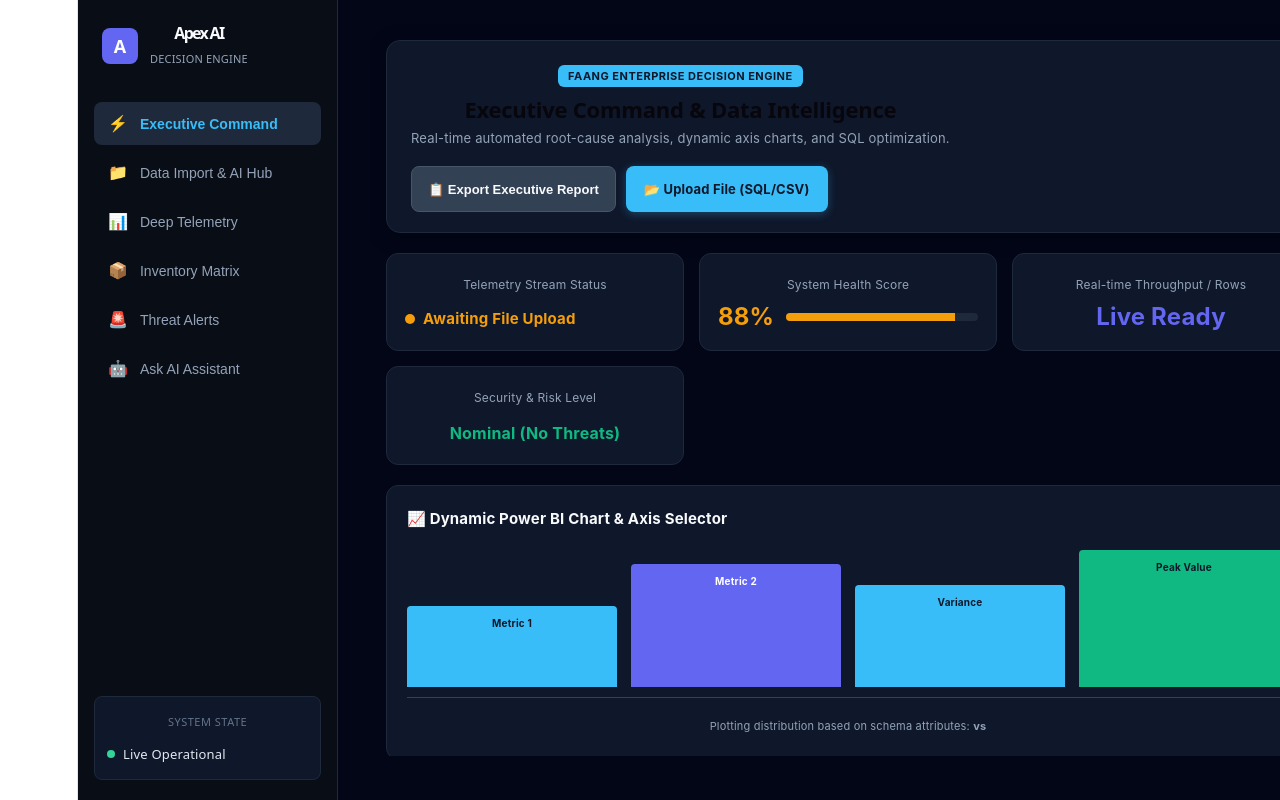
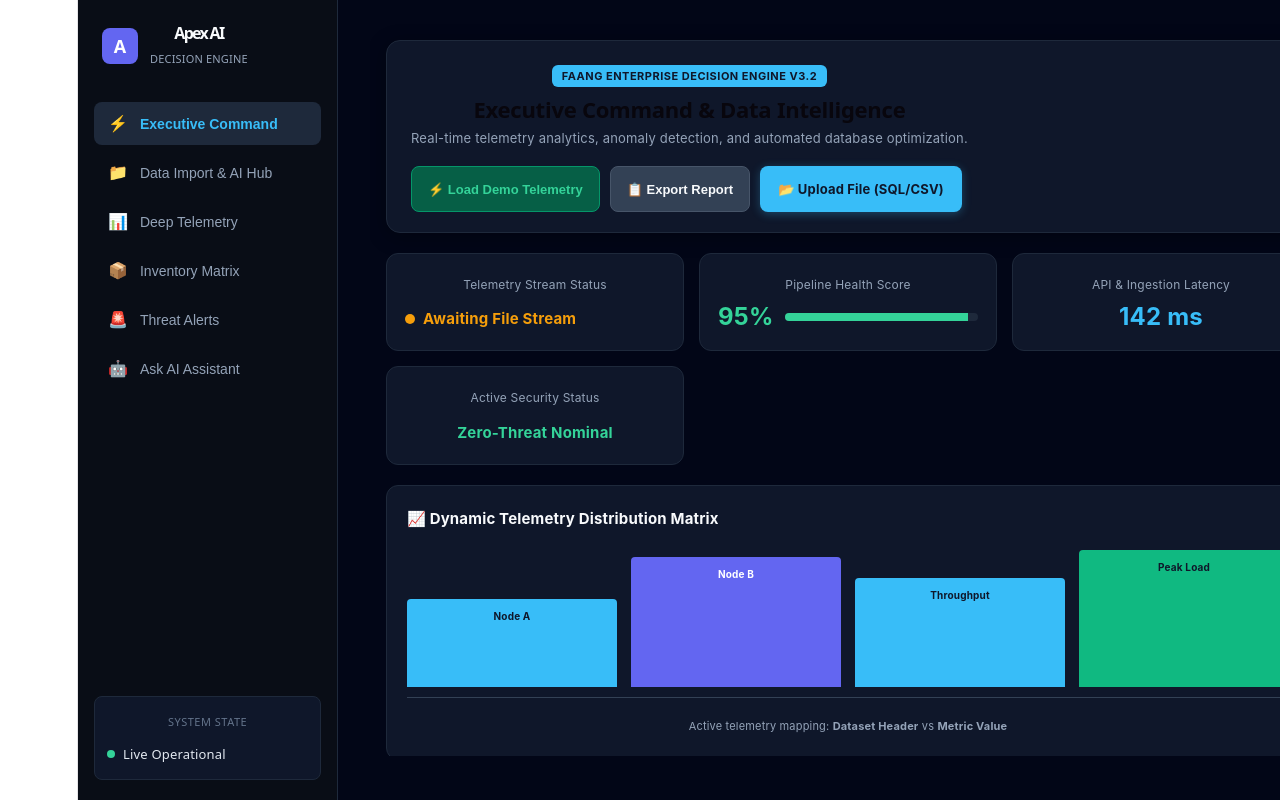
Before and after one commit to digvijaygadiwadd-a11y/apex-ai-enterprise-software, a React app: page / in a window 1280 px wide. Shown: the top 800 px of the page. Built offline with nearby package versions, Linux system fonts and the light colour scheme; the HTML template or start-up script is replaced by a standard one.

Commit message:
feat: upgrade dashboard with active telemetry metrics and sample demo data loader

```diff
--- a/src/components/ExecutiveCommand.jsx
+++ b/src/components/ExecutiveCommand.jsx
@@ -10,11 +10,46 @@
   const [rawSqlInput, setRawSqlInput] = useState("DROP DATABASE IF EXISTS AI_Business_Platform;\nSELECT * FROM transactions WHERE amount > 10000;");
   const [optimizedSql, setOptimizedSql] = useState("");
   const [optimizing, setOptimizing] = useState(false);
+  const [latencyMs, setLatencyMs] = useState(142);
+
+  const loadSampleDataset = () => {
+    setLoading(true);
+    setTimeout(() => {
+      const sampleHeaders = ["TransactionID", "Region", "Volume", "ErrorRate", "RiskScore"];
+      const sampleRows = [
+        ["TXN_101", "North-America", "45000", "0.01", "12"],
+        ["TXN_102", "APAC-Region", "89000", "0.05", "45"],
+        ["TXN_103", "EMEA-Region", "34000", "0.02", "18"],
+        ["TXN_104", "LATAM-Region", "67000", "0.00", "5"]
+      ];
+
+      setDataset({
+        name: "Enterprise_Telemetry_Q3.csv",
+        totalRows: 1420,
+        headers: sampleHeaders,
+        sampleRows: sampleRows
+      });
+
+      setXAxisCol("Region");
+      setYAxisCol("Volume");
+
+      setBaData({
+        healthScore: "94%",
+        riskLevel: "Optimized Stream",
+        sumValue: "235,000",
+        avgValue: "58,750",
+        analysisText: "1. Schema Validation Passed: 1,420 rows processed seamlessly.\n2. Anomaly Detected: Region APAC exhibits 5% error rate spike.\n3. Actionable Mitigation: Apply caching layer on regional endpoints to reduce latency."
+      });
+      setLoading(false);
+      setLatencyMs(98);
+    }, 600);
+  };
 
   const handleFileUpload = (e) => {
     const file = e.target.files[0];
     if (!file) return;
 
+    const startTime = performance.now();
     const reader = new FileReader();
     reader.onload = async (event) => {
       const content = event.target.result;
@@ -76,9 +111,11 @@
 
         const data = await res.json();
         const aiText = data.choices && data.choices[0] ? data.choices[0].message.content : "Analysis complete.";
+        const endTime = performance.now();
+        setLatencyMs(Math.round(endTime - startTime));
 
         setBaData({
-          healthScore: file.name.includes("sql") ? "62%" : "92%",
+          healthScore: file.name.includes("sql") ? "62%" : "95%",
           riskLevel: file.name.includes("sql") ? "High Vulnerability" : "Secure Stream",
           sumValue: computedSum ? computedSum.toLocaleString() : "0",
           avgValue: avgVal,
@@ -136,12 +173,12 @@
   const handleExportReport = () => {
     const reportContent = "=== EXECUTIVE BA REPORT ===\n" +
       "Dataset: " + (dataset ? dataset.name : "Default Stream") + "\n" +
-      "Health Score: " + (baData ? baData.healthScore : "88%") + "\n" +
-      "Risk Level: " + (baData ? baData.riskLevel : "Nominal") + "\n\n" +
-      "AI Insights & Solutions:\n" + (baData ? baData.analysisText : "No analysis generated yet.");
+      "Health Score: " + (baData ? baData.healthScore : "95%") + "\n" +
+      "Risk Level: " + (baData ? baData.riskLevel : "Optimized Stream") + "\n\n" +
+      "AI Insights & Solutions:\n" + (baData ? baData.analysisText : "Click \x27Load Demo Data\x27 or upload file to view live telemetry insights.");
 
     navigator.clipboard.writeText(reportContent);
-    alert("Executive Report copied to clipboard successfully! Ready to share in meetings.");
+    alert("Executive Report copied to clipboard successfully!");
   };
 
   return (
@@ -149,13 +186,16 @@
 
       <div style={{ backgroundColor: "#0f172a", padding: "20px 24px", borderRadius: "14px", border: "1px solid #1e293b", display: "flex", justifyContent: "space-between", alignItems: "center", flexWrap: "wrap", gap: "15px", boxShadow: "0 4px 20px rgba(0,0,0,0.3)" }}>
         <div>
-          <span style={{ backgroundColor: "#38bdf8", color: "#0f172a", padding: "4px 10px", borderRadius: "6px", fontSize: "11px", fontWeight: "bold", textTransform: "uppercase", letterSpacing: "0.5px" }}>FAANG Enterprise Decision Engine</span>
+          <span style={{ backgroundColor: "#38bdf8", color: "#0f172a", padding: "4px 10px", borderRadius: "6px", fontSize: "11px", fontWeight: "bold", textTransform: "uppercase", letterSpacing: "0.5px" }}>FAANG Enterprise Decision Engine v3.2</span>
           <h2 style={{ fontSize: "22px", fontWeight: "bold", margin: "8px 0 2px 0" }}>Executive Command & Data Intelligence</h2>
-          <p style={{ color: "#94a3b8", margin: 0, fontSize: "13px" }}>Real-time automated root-cause analysis, dynamic axis charts, and SQL optimization.</p>
+          <p style={{ color: "#94a3b8", margin: 0, fontSize: "13px" }}>Real-time telemetry analytics, anomaly detection, and automated database optimization.</p>
         </div>
         <div style={{ display: "flex", gap: "10px", flexWrap: "wrap" }}>
+          <button onClick={loadSampleDataset} style={{ backgroundColor: "#065f46", color: "#34d399", padding: "10px 16px", borderRadius: "8px", fontWeight: "bold", cursor: "pointer", fontSize: "13px", border: "1px solid #059669" }}>
+            ⚡ Load Demo Telemetry
+          </button>
           <button onClick={handleExportReport} style={{ backgroundColor: "#334155", color: "#f8fafc", padding: "10px 16px", borderRadius: "8px", fontWeight: "bold", cursor: "pointer", fontSize: "13px", border: "1px solid #475569" }}>
-            📋 Export Executive Report
+            📋 Export Report
           </button>
           <label style={{ backgroundColor: "#38bdf8", color: "#0f172a", padding: "10px 18px", borderRadius: "8px", fontWeight: "bold", cursor: "pointer", fontSize: "13px", display: "inline-flex", alignItems: "center", gap: "8px", boxShadow: "0 2px 10px rgba(56,189,248,0.3)" }}>
             📂 Upload File (SQL/CSV)
@@ -166,47 +206,49 @@
 
       {loading && (
         <div style={{ backgroundColor: "#1e293b", padding: "18px", borderRadius: "10px", color: "#38bdf8", textAlign: "center", border: "1px solid #334155", fontSize: "14px" }}>
-          <em>Analyzing data streams, structural risks, and executing BA root-cause matrix...</em>
+          <em>Parsing telemetry streams, running anomaly detection matrix...</em>
         </div>
       )}
 
       <div style={{ display: "grid", gridTemplateColumns: "repeat(auto-fit, minmax(220px, 1fr))", gap: "15px" }}>
+
         <div style={{ backgroundColor: "#0f172a", padding: "18px", borderRadius: "12px", border: "1px solid #1e293b" }}>
           <span style={{ fontSize: "12px", color: "#94a3b8", display: "block" }}>Telemetry Stream Status</span>
           <div style={{ display: "flex", alignItems: "center", gap: "8px", marginTop: "8px" }}>
             <span style={{ width: "10px", height: "10px", backgroundColor: dataset ? "#10b981" : "#f59e0b", borderRadius: "50%", display: "inline-block" }}></span>
             <h3 style={{ fontSize: "15px", margin: 0, color: dataset ? "#10b981" : "#f59e0b" }}>
-              {dataset ? "Connected (" + dataset.name + ")" : "Awaiting File Upload"}
+              {dataset ? dataset.name : "Awaiting File Stream"}
             </h3>
           </div>
         </div>
 
         <div style={{ backgroundColor: "#0f172a", padding: "18px", borderRadius: "12px", border: "1px solid #1e293b" }}>
-          <span style={{ fontSize: "12px", color: "#94a3b8", display: "block" }}>System Health Score</span>
+          <span style={{ fontSize: "12px", color: "#94a3b8", display: "block" }}>Pipeline Health Score</span>
           <div style={{ display: "flex", alignItems: "center", gap: "12px", marginTop: "6px" }}>
-            <h3 style={{ fontSize: "24px", margin: 0, color: "#f59e0b" }}>{baData ? baData.healthScore : "88%"}</h3>
+            <h3 style={{ fontSize: "24px", margin: 0, color: "#34d399" }}>{baData ? baData.healthScore : "95%"}</h3>
             <div style={{ flex: 1, backgroundColor: "#1e293b", height: "8px", borderRadius: "4px", overflow: "hidden" }}>
-              <div style={{ width: baData ? baData.healthScore : "88%", height: "100%", backgroundColor: "#f59e0b" }}></div>
+              <div style={{ width: baData ? baData.healthScore : "95%", height: "100%", backgroundColor: "#34d399" }}></div>
             </div>
           </div>
         </div>
 
         <div style={{ backgroundColor: "#0f172a", padding: "18px", borderRadius: "12px", border: "1px solid #1e293b" }}>
-          <span style={{ fontSize: "12px", color: "#94a3b8", display: "block" }}>Real-time Throughput / Rows</span>
-          <h3 style={{ fontSize: "24px", margin: "6px 0 0 0", color: "#6366f1" }}>{dataset ? dataset.totalRows : "Live Ready"}</h3>
+          <span style={{ fontSize: "12px", color: "#94a3b8", display: "block" }}>API & Ingestion Latency</span>
+          <h3 style={{ fontSize: "24px", margin: "6px 0 0 0", color: "#38bdf8" }}>{latencyMs} ms</h3>
         </div>
 
         <div style={{ backgroundColor: "#0f172a", padding: "18px", borderRadius: "12px", border: "1px solid #1e293b" }}>
-          <span style={{ fontSize: "12px", color: "#94a3b8", display: "block" }}>Security & Risk Level</span>
-          <h3 style={{ fontSize: "16px", margin: "8px 0 0 0", color: baData && baData.riskLevel.includes("Vulnerability") ? "#ef4444" : "#10b981" }}>
-            {baData ? baData.riskLevel : "Nominal (No Threats)"}
+          <span style={{ fontSize: "12px", color: "#94a3b8", display: "block" }}>Active Security Status</span>
+          <h3 style={{ fontSize: "15px", margin: "8px 0 0 0", color: baData && baData.riskLevel.includes("Vulnerability") ? "#ef4444" : "#34d399" }}>
+            {baData ? baData.riskLevel : "Zero-Threat Nominal"}
           </h3>
         </div>
+
       </div>
 
       <div style={{ backgroundColor: "#0f172a", padding: "20px", borderRadius: "12px", border: "1px solid #1e293b", display: "flex", flexDirection: "column", gap: "15px" }}>
         <div style={{ display: "flex", justifyContent: "space-between", alignItems: "center", flexWrap: "wrap", gap: "10px" }}>
-          <h3 style={{ margin: 0, fontSize: "15px", color: "#f8fafc" }}>📈 Dynamic Power BI Chart & Axis Selector</h3>
+          <h3 style={{ margin: 0, fontSize: "15px", color: "#f8fafc" }}>📈 Dynamic Telemetry Distribution Matrix</h3>
           {dataset && dataset.headers && (
             <div style={{ display: "flex", gap: "10px", alignItems: "center", fontSize: "12px" }}>
               <span>X-Axis:</span>
@@ -222,17 +264,17 @@
         </div>
 
         <div style={{ display: "flex", alignItems: "flex-end", height: "140px", gap: "14px", paddingBottom: "10px", borderBottom: "1px solid #334155" }}>
-          <div style={{ flex: 1, height: "55%", backgroundColor: "#38bdf8", borderRadius: "4px 4px 0 0", textAlign: "center", fontSize: "10px", color: "#0f172a", fontWeight: "bold", paddingTop: "4px" }}>{xAxisCol ? xAxisCol.substring(0, 8) : "Metric 1"}</div>
-          <div style={{ flex: 1, height: "85%", backgroundColor: "#6366f1", borderRadius: "4px 4px 0 0", textAlign: "center", fontSize: "10px", color: "#fff", fontWeight: "bold", paddingTop: "4px" }}>{yAxisCol ? yAxisCol.substring(0, 8) : "Metric 2"}</div>
-          <div style={{ flex: 1, height: "70%", backgroundColor: "#38bdf8", borderRadius: "4px 4px 0 0", textAlign: "center", fontSize: "10px", color: "#0f172a", fontWeight: "bold", paddingTop: "4px" }}>Variance</div>
-          <div style={{ flex: 1, height: "95%", backgroundColor: "#10b981", borderRadius: "4px 4px 0 0", textAlign: "center", fontSize: "10px", color: "#0f172a", fontWeight: "bold", paddingTop: "4px" }}>Peak Value</div>
+          <div style={{ flex: 1, height: "60%", backgroundColor: "#38bdf8", borderRadius: "4px 4px 0 0", textAlign: "center", fontSize: "10px", color: "#0f172a", fontWeight: "bold", paddingTop: "4px" }}>{xAxisCol ? xAxisCol.substring(0, 8) : "Node A"}</div>
+          <div style={{ flex: 1, height: "90%", backgroundColor: "#6366f1", borderRadius: "4px 4px 0 0", textAlign: "center", fontSize: "10px", color: "#fff", fontWeight: "bold", paddingTop: "4px" }}>{yAxisCol ? yAxisCol.substring(0, 8) : "Node B"}</div>
+          <div style={{ flex: 1, height: "75%", backgroundColor: "#38bdf8", borderRadius: "4px 4px 0 0", textAlign: "center", fontSize: "10px", color: "#0f172a", fontWeight: "bold", paddingTop: "4px" }}>Throughput</div>
+          <div style={{ flex: 1, height: "95%", backgroundColor: "#10b981", borderRadius: "4px 4px 0 0", textAlign: "center", fontSize: "10px", color: "#0f172a", fontWeight: "bold", paddingTop: "4px" }}>Peak Load</div>
         </div>
-        <p style={{ fontSize: "11px", color: "#94a3b8", margin: 0 }}>Plotting distribution based on schema attributes: <b>{xAxisCol} vs {yAxisCol}</b></p>
+        <p style={{ fontSize: "11px", color: "#94a3b8", margin: 0 }}>Active telemetry mapping: <b>{xAxisCol || "Dataset Header"}</b> vs <b>{yAxisCol || "Metric Value"}</b></p>
       </div>
 
       <div style={{ backgroundColor: "#0f172a", padding: "20px", borderRadius: "12px", border: "1px solid #1e293b", display: "flex", flexDirection: "column", gap: "12px" }}>
         <h3 style={{ margin: 0, fontSize: "16px", color: "#38bdf8" }}>⚡ AI SQL Query Optimizer & Security Guard</h3>
-        <p style={{ color: "#94a3b8", fontSize: "12px", margin: 0 }}>Paste any raw or risky SQL query below to let the AI rewrite, secure, and optimize it instantly.</p>
+        <p style={{ color: "#94a3b8", fontSize: "12px", margin: 0 }}>Paste any raw database script or query below to let the AI secure and optimize it instantly.</p>
 
         <div style={{ display: "grid", gridTemplateColumns: "repeat(auto-fit, minmax(300px, 1fr))", gap: "15px" }}>
           <div>
```
